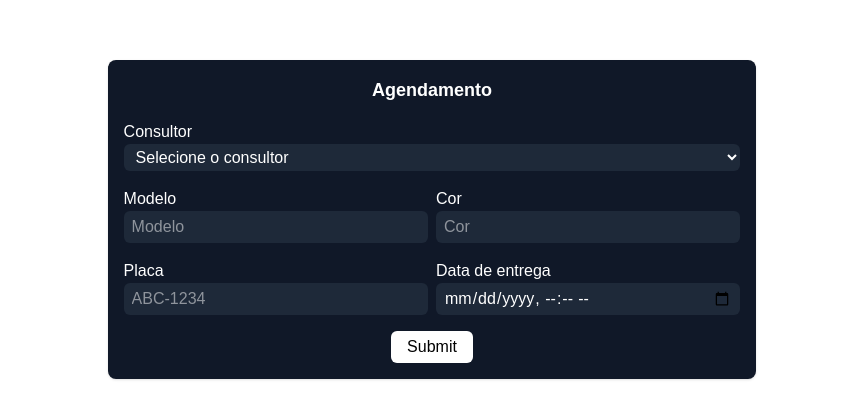
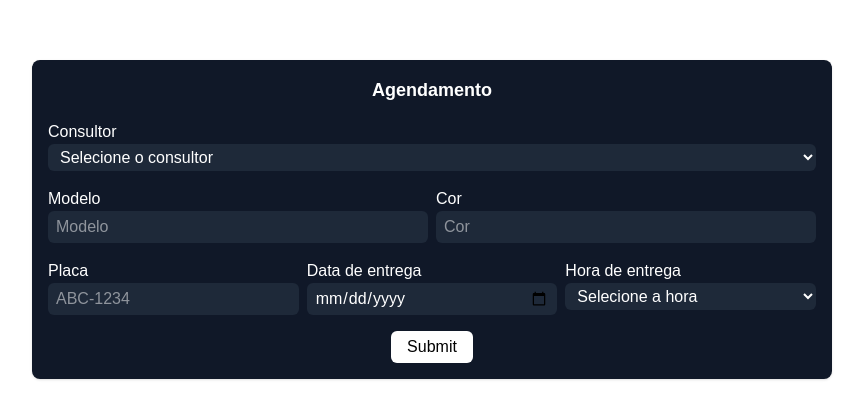
Before and after one commit to codariadev/hig-project, a Next.js app: page / in a window 1280 px wide. Shown: the part 189-608 px from the top of the page, without its empty margins (208-1071 px from the left). Built offline with nearby package versions, Linux system fonts and the light colour scheme.

Commit message:
Ajuste no frontEnd para definição de hora

```diff
--- a/app/api/agendamento/route.js
+++ b/app/api/agendamento/route.js
@@ -6,16 +6,6 @@ import { db } from "../../../firebase-env/firebaseConfig";
 
 export async function POST(request) {
 
-    function formatarData(dataISO) {
-  if (!dataISO) return "Não informada";
-
-  const data = new Date(dataISO);
-
-  return new Intl.DateTimeFormat("pt-BR", {
-    dateStyle: "short",
-    timeStyle: "short",
-  }).format(data);
-}
   try {
     const { consultor, modelo, cor, placa, dataEntrega } = await request.json();
 
@@ -43,10 +33,8 @@ export async function POST(request) {
       cor,
       placa,
       dataEntrega,
+      horaEntrega,
     };
-
-    // Armazenar agendamento
-    // agendamentos.set(agendamentoId, agendamentoData);
     console.log("Agendamento recebido:", agendamentoData);
     await setDoc(doc(db, 'agendamentos', agendamentoId), agendamentoData);
     console.log("Agendamento salvo no Firestore:");
@@ -60,7 +48,8 @@ export async function POST(request) {
 🚗 <b>Modelo:</b> ${modelo}
 🎨 <b>Cor:</b> ${cor}
 🔢 <b>Placa:</b> ${placa}
-📅 <b>Data de Entrega:</b> ${formatarData(dataEntrega)}
+📅 <b>Data de Entrega:</b> ${dataEntrega}
+🕐 <b>Hora de Entrega:</b> ${horaEntrega}
 
 ID: <code>${agendamentoId}</code>
 `.trim();;
--- a/app/lib/email.js
+++ b/app/lib/email.js
@@ -34,6 +34,7 @@ export async function enviarEmailConfirmacao(consultor, agendamento) {
         <li><strong>Cor:</strong> ${agendamento.cor}</li>
         <li><strong>Placa:</strong> ${agendamento.placa}</li>
         <li><strong>Data de Entrega:</strong> ${formatarData(agendamento.dataEntrega)}</li>
+        <li><strong>Hora de Entrega:</strong> ${formatarData(agendamento.horaEntrega)}</li>
       </ul>
 
       <p>Obrigado!</p>
--- a/app/page.tsx
+++ b/app/page.tsx
@@ -1,6 +1,11 @@
 "use client";
 
 import { useState, useEffect } from "react";
+
+const HORAS_DISPONIVEIS = Array.from({ length: 11 }, (_, i) => {
+  const hora = 9 + i;
+  return `${hora.toString().padStart(2, '0')}:00`;
+});
 
 export default function App() {
   const [consultores, setConsultores] = useState<{ id: string; nome: string }[]>([]);
@@ -10,11 +15,12 @@ export default function App() {
     cor: "",
     placa: "",
     dataEntrega: "",
+    horaEntrega: "",
   });
   const [loading, setLoading] = useState(false);
   const [message, setMessage] = useState("");
 
-  // Carregar consultores do servidor
+
   useEffect(() => {
     fetch("/api/consultores")
       .then((res) => res.json())
@@ -50,6 +56,7 @@ export default function App() {
           cor: "",
           placa: "",
           dataEntrega: "",
+          horaEntrega: "",
         });
       } else {
         setMessage(`❌ Erro: ${data.error}`);
@@ -149,10 +156,30 @@ export default function App() {
                 className="w-full bg-gray-800 rounded-md border-gray-700 text-white px-2 py-1"
                 id="dataEntrega"
                 name="dataEntrega"
-                type="datetime-local"
+                type="date"
                 value={formData.dataEntrega}
                 onChange={handleChange}
               />
+            </div>
+            <div className="flex-1">
+              <label className="text-white" htmlFor="horaEntrega">
+                Hora de entrega
+              </label>
+              <select
+                className="w-full bg-gray-800 rounded-md border-gray-700 text-white px-2 py-1"
+                id="horaEntrega"
+                name="horaEntrega"
+                value={formData.horaEntrega}
+                onChange={handleChange}
+                required
+              >
+                <option value="">Selecione a hora</option>
+                {HORAS_DISPONIVEIS.map((hora) => (
+                  <option key={hora} value={hora}>
+                    {hora}
+                  </option>
+                ))}
+              </select>
             </div>
           </div>
 
```
Also changed, not shown: app/api/telegram/webhook/route.js (+3 -9 lines).
